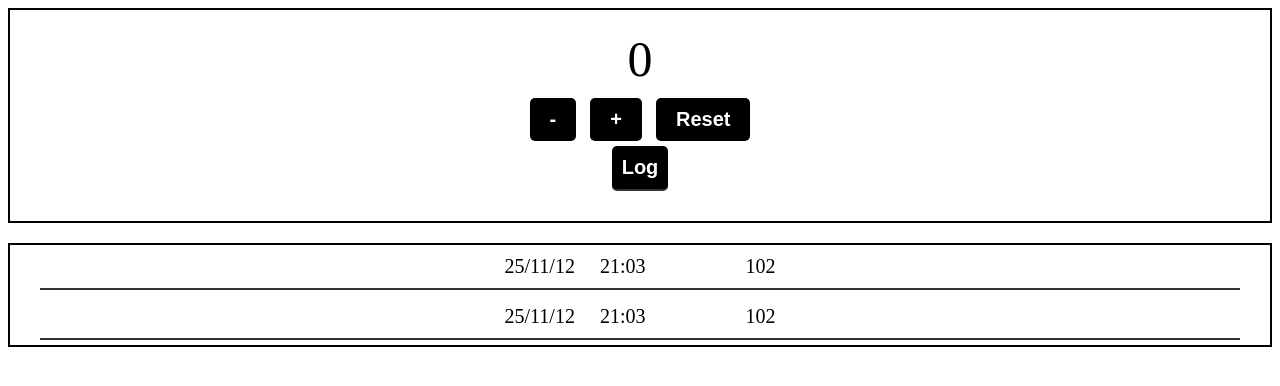
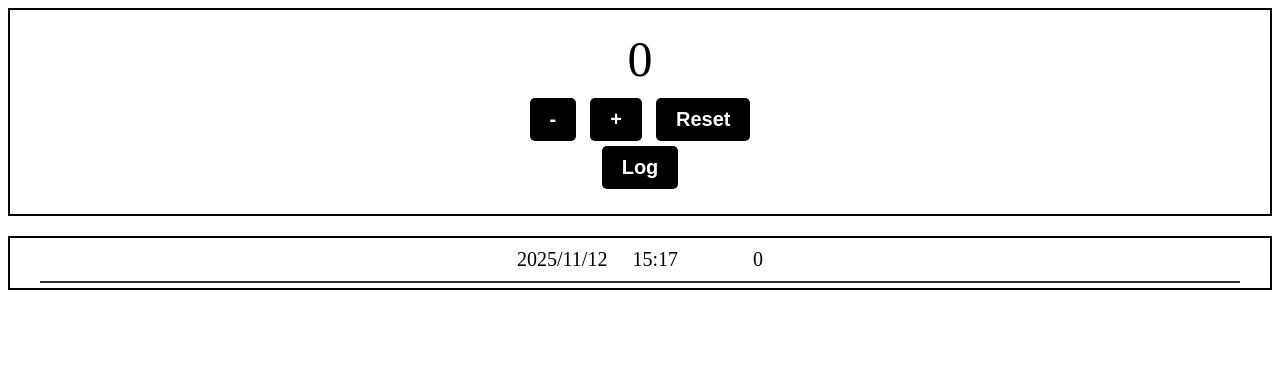
Before and after one commit to nasubi1139/counter2, a plain HTML site: page index.html in a window 1280 px wide. Both pictures are taken after a click on the button "Log". Drawn offline with Linux system fonts and the light colour scheme.

Commit message:
log-button jisso!

```diff
--- a/index.html
+++ b/index.html
@@ -17,18 +17,13 @@
       <button type="button" class="button" id="js-reset-button">Reset</button>
     </div>
     <div class="count-log">
-      <button type="button" class="button log" id="js-log">Log</button>
+      <button type="button" class="button log-button" id="js-log-button">Log</button>
     </div>
   </div>
-  <div id="log-table">
-    <div class="log">
-      25/11/12 21:03<span>102</span>
-    </div>
-    <div class="log">
-      25/11/12 21:03<span>102</span>
-    </div>
+  <div class="log-table" id="js-log-table">
   </div>
   <script src="./js/counter.js"></script>
   <script src="./js/reset.js"></script>
+  <script src="./js/log.js"></script>
 </body>
 </html>
--- a/js/log.js
+++ b/js/log.js
@@ -0,0 +1,30 @@
+const now = new Date();
+
+const year = now.getFullYear();
+const month = now.getMonth() + 1;
+const day = now.getDate();
+let hour = now.getHours();
+let minutes = now.getMinutes();
+
+if(minutes < 10){
+  minutes = `0${minutes}`;
+}
+
+// Logボタンを押すと日時とカウントを表示
+(() => {
+  const $counter = document.getElementById("js-counter");
+  const $log = document.getElementById("js-log-table");
+
+  const logPush = () => {
+  const $logChild = document.createElement("div");
+  $logChild.className = "log"
+
+  $logChild.innerHTML = `${year}/${month}/${day}&nbsp;` +
+  `${hour}:${minutes}&nbsp;&nbsp;` +$counter.textContent;
+
+  $log.style.display = "block";
+  $log.appendChild($logChild);
+  }
+
+  document.getElementById("js-log-button").addEventListener("click", logPush);
+})();
--- a/style.css
+++ b/style.css
@@ -43,11 +43,12 @@ count-log
 /*
 log-table
 */
-#log-table{
+/* .log-table{} */
+#js-log-table{
   text-align: center;
   margin: 20px 0 0 0;
   border: solid 2px #000;
-  /* display: none; */
+  display: none;
 }
 .log{
   font-size: 20px;
```
